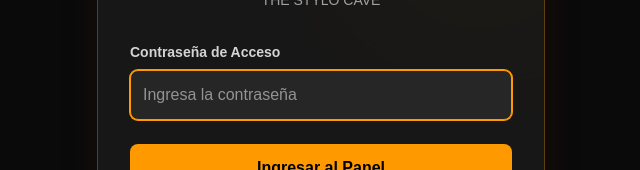
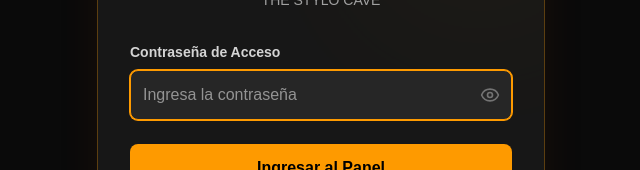
Before and after one commit to manuelalejandrosolistejada36-maker/The-Stylo-Cave, a Next.js app: page /admin in a window 1280 px wide. Shown: the part 342-512 px from the top of the page, without its empty margins (319-959 px from the left). Built offline with nearby package versions, Linux system fonts and the light colour scheme.

Commit message:
uptade page

```diff
--- a/package.json
+++ b/package.json
@@ -10,6 +10,7 @@
   },
   "dependencies": {
     "firebase": "^12.7.0",
+    "lucide-react": "^0.562.0",
     "next": "^16.0.7",
     "react": "^19.2.0",
     "react-dom": "19.2.0"
--- a/src/app/admin/page.tsx
+++ b/src/app/admin/page.tsx
@@ -3,6 +3,7 @@
 import React, { useState, useEffect } from 'react';
 import { useRouter } from 'next/navigation';
 import { getReservations, deleteReservation, database, ref, update } from '@/lib/firebase';
+import { Eye, EyeOff } from 'lucide-react';
 
 type Cita = {
   id?: string;
@@ -162,6 +163,9 @@ export default function AdminDashboard() {
   };
 
   // --- VISTA DE LOGIN (SEGURIDAD) ---
+
+  const [showPassword, setShowPassword] = useState(false);
+
   if (!autenticado) {
   return (
     <div className="min-h-screen bg-neutral-950 flex items-center justify-center p-4">
@@ -180,17 +184,35 @@ export default function AdminDashboard() {
               <label className="block text-sm font-semibold text-neutral-300 mb-2">
                 Contraseña de Acceso
               </label>
+
+              {/* Contenedor relativo para posicionar el icono */}
+              <div className="relative">
                 <input
-                  type="password"
+                  type={showPassword ? "text" : "password"}
                   value={password}
                   onChange={(e) => {
                     setPassword(e.target.value);
                     setErrorPassword('');
                   }}
                   placeholder="Ingresa la contraseña"
-                  className="w-full bg-neutral-800 border border-neutral-700 rounded-lg p-3 text-white focus:outline-none focus:border-amber-500 focus:ring-1 focus:ring-amber-500 transition-all"
+                  className="w-full bg-neutral-800 border border-neutral-700 rounded-lg p-3 pr-10 text-white focus:outline-none focus:border-amber-500 focus:ring-1 focus:ring-amber-500 transition-all"
                   autoFocus
                 />
+
+                {/* Botón del icono */}
+                <button
+                  type="button"
+                  onClick={() => setShowPassword(!showPassword)}
+                  className="absolute right-3 top-1/2 -translate-y-1/2 text-neutral-500 hover:text-amber-500 transition-colors"
+                >
+                  {showPassword ? (
+                    <EyeOff size={20} />
+                  ) : (
+                    <Eye size={20} />
+                  )}
+                </button>
+              </div>
+
               {errorPassword && (
                 <p className="text-red-400 text-sm mt-2">❌ {errorPassword}</p>
               )}
--- a/src/components/Header.tsx
+++ b/src/components/Header.tsx
@@ -24,13 +24,13 @@ const Header: FC = () => {
     return (
        <header className={`fixed top-0 left-0 right-0 z-30 transition-all duration-500 ease-in-out ${
            scrolled
-               ? 'py-2 sm:py-3 text-gray-900'
-               : 'py-4 sm:py-6 text-white'
+               ? 'py-4 sm:py-5 text-gray-900'
+               : 'py-6 sm:py-8 text-white'
        }`}>
     <div className={`mx-auto flex justify-between items-center transition-all duration-500 ease-in-out ${
         scrolled
-            ? 'backdrop-blur-xl bg-white/15 border border-white/30 shadow-xl rounded-full px-4 sm:px-6 md:px-8 max-w-6xl'
-            : 'px-2 sm:px-4 max-w-7xl'
+            ? 'backdrop-blur-xl bg-white/15 border border-white/30 shadow-xl rounded-full px-4 sm:px-6 md:px-8 py-2 sm:py-2 max-w-6xl'
+            : 'px-4 sm:px-8 max-w-7xl'
     }`}>
 
         {/* 1. Navegación/Enlaces Principales */}
```
Also changed, not shown: 1 other file (tests, documents, lock files or other folders). Lines whose indentation alone changed are shown as unchanged.
